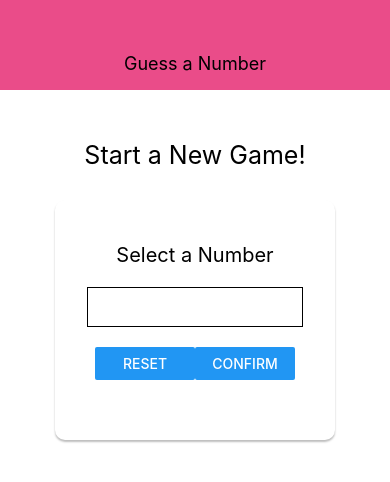
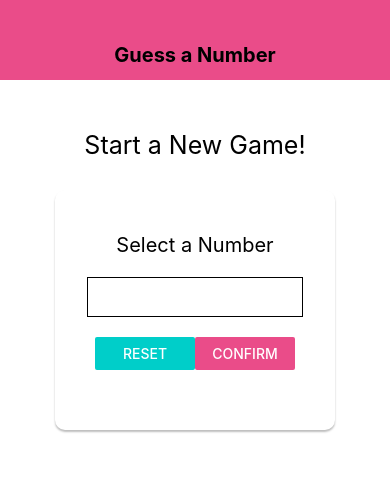
Before and after one commit to bee-squared/guess-a-number, a React Native app: screen / in a window 390 px wide. Shown: the top 482 px of the page. Built offline with nearby package versions, Linux system fonts and the light colour scheme.

Commit message:
create colors object to be reused across the app and import into components

```diff
--- a/components/Header.js
+++ b/components/Header.js
@@ -1,5 +1,6 @@
 import React from 'react';
 import { View, Text, StyleSheet } from 'react-native';
+import Colors from '../constants/colors';
 
 const Header = (props) => {
   return (
@@ -12,15 +13,16 @@
 const styles = StyleSheet.create({
   header: {
     width: '100%',
-    height: 90,
-    paddingTop: 36,
-    backgroundColor: '#ea4c89',
+    height: 80,
+    paddingTop: 30,
+    backgroundColor: Colors.primary,
     alignItems: 'center',
     justifyContent: 'center',
   },
   headerTitle: {
     color: 'black',
-    fontSize: 18,
+    fontSize: 20,
+    fontWeight: 'bold',
   }
 });
 
--- /dev/null
+++ b/constants/colors.js
@@ -0,0 +1,4 @@
+export default {
+  primary: '#ea4c89',
+  accent: '#00CEC9',
+}
--- a/screens/StartGameScreen.js
+++ b/screens/StartGameScreen.js
@@ -1,6 +1,7 @@
 import React from 'react';
 import { View, Text, TextInput, StyleSheet, Button, ShadowPropTypesIOS } from 'react-native';
 import Card from '../components/Card';
+import Colors from '../constants/colors';
 
 const StartGameScreen = (props) => {
   return (
@@ -11,10 +12,10 @@
         <TextInput style={styles.input}/>
         <View style={styles.buttonContainer}>
           <View style={styles.button}>
-            <Button title='Reset' onPress={() => {}} />
+            <Button title='Reset' color={Colors.accent} onPress={() => {}} />
           </View>
           <View style={styles.button}>
-            <Button title='Confirm' onPress={() => {}} />
+            <Button title='Confirm' color={Colors.primary} onPress={() => {}} />
           </View>
         </View>
       </Card>
```
